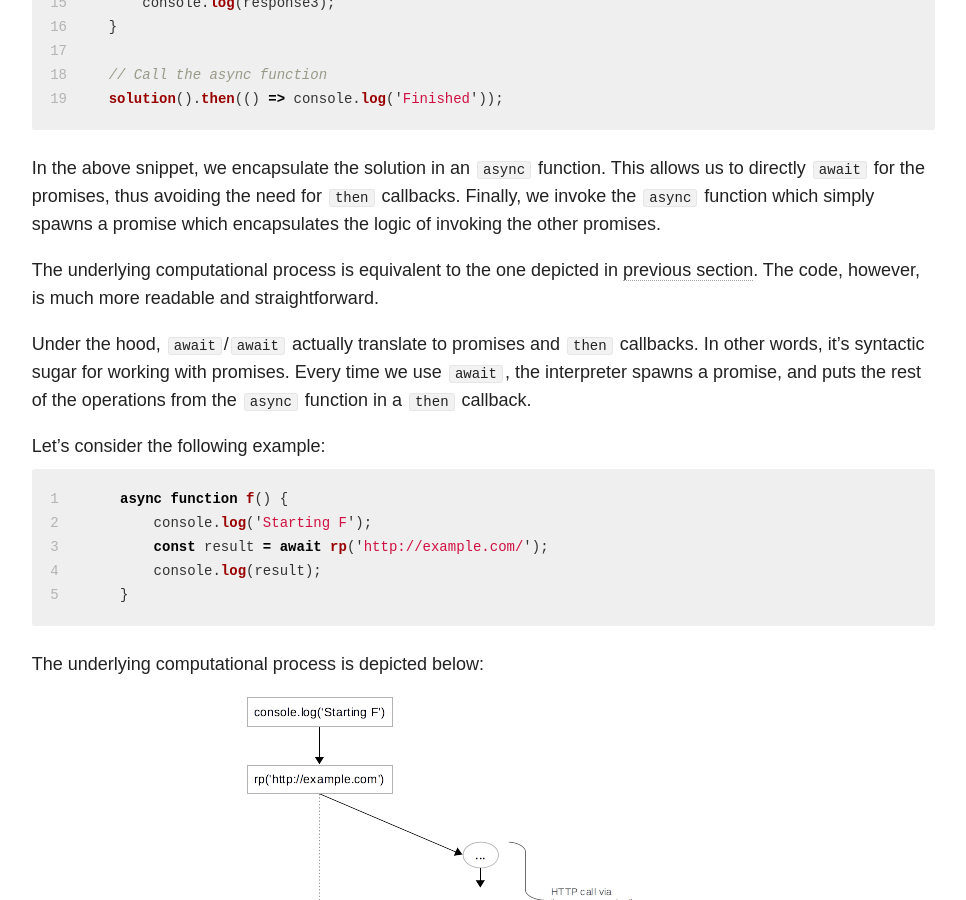
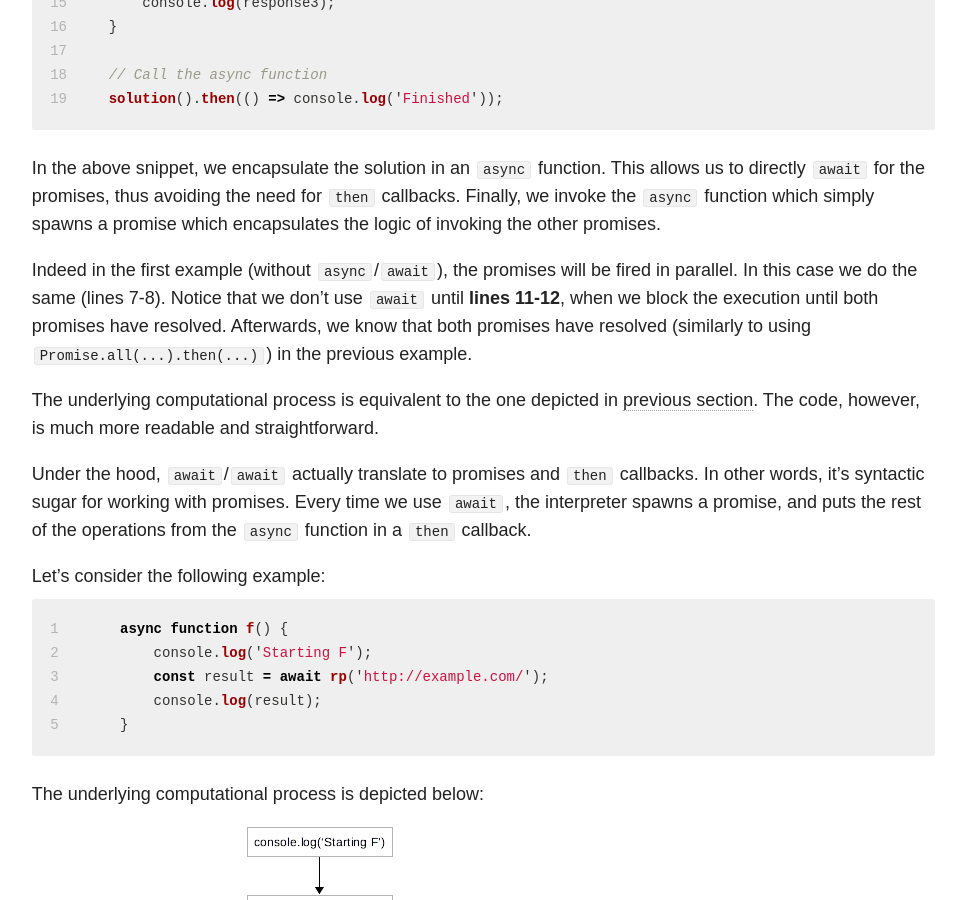
Before and after one commit to nikolayg/nikgrozev-website, a Jekyll site: the page built from _posts/blog/2017-10-01-async-await.md, in a window 1280 px wide and 900 px high, scrolled down 6820 px. Shown: the whole window, without its empty margins (279-1245 px from the left). Built offline with Jekyll 4.4.1, drawn with Linux system fonts in a browser that asks for light colours; nearby versions of some CDN libraries; comment, search, counter and statistics services are not loaded.

Commit message:
Update 2017-10-01-async-await.md

```diff
--- a/_posts/blog/2017-10-01-async-await.md
+++ b/_posts/blog/2017-10-01-async-await.md
@@ -298,6 +298,11 @@ This allows us to directly `await` for the promises, thus avoiding the need
 for `then` callbacks. Finally, we invoke the `async` function which simply
 spawns a promise which encapsulates the logic of invoking the other promises.
 
+Indeed in the first example (without `async`/`await`), the promises will be fired in parallel.
+In this case we do the same (lines 7-8). Notice that we don't use `await` until **lines 11-12**,
+when we block the execution until both promises have resolved. Afterwards, we know that both promises
+have resolved (similarly to using `Promise.all(...).then(...)`) in the previous example.
+
 The underlying computational process is equivalent to the one depicted in
 [previous section](#composite-promises). The code, however, is much more readable
 and straightforward.
```
